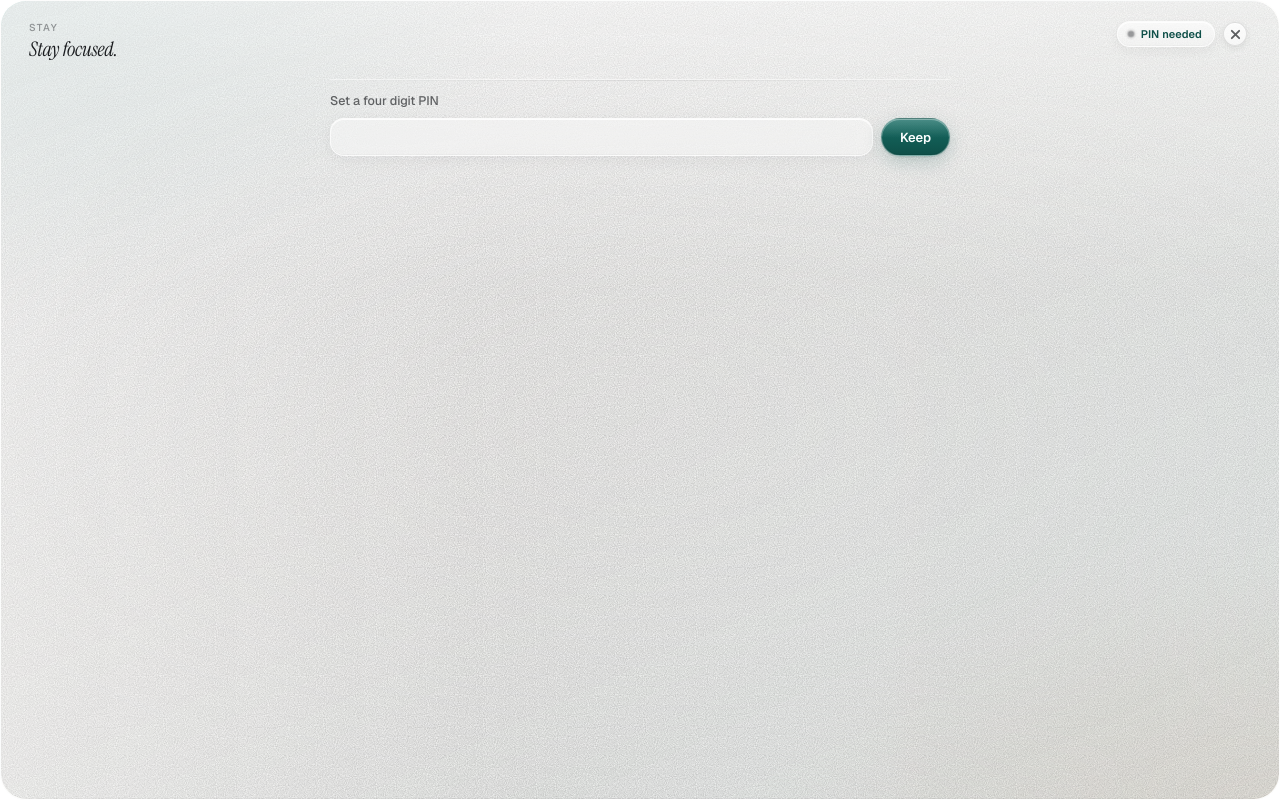
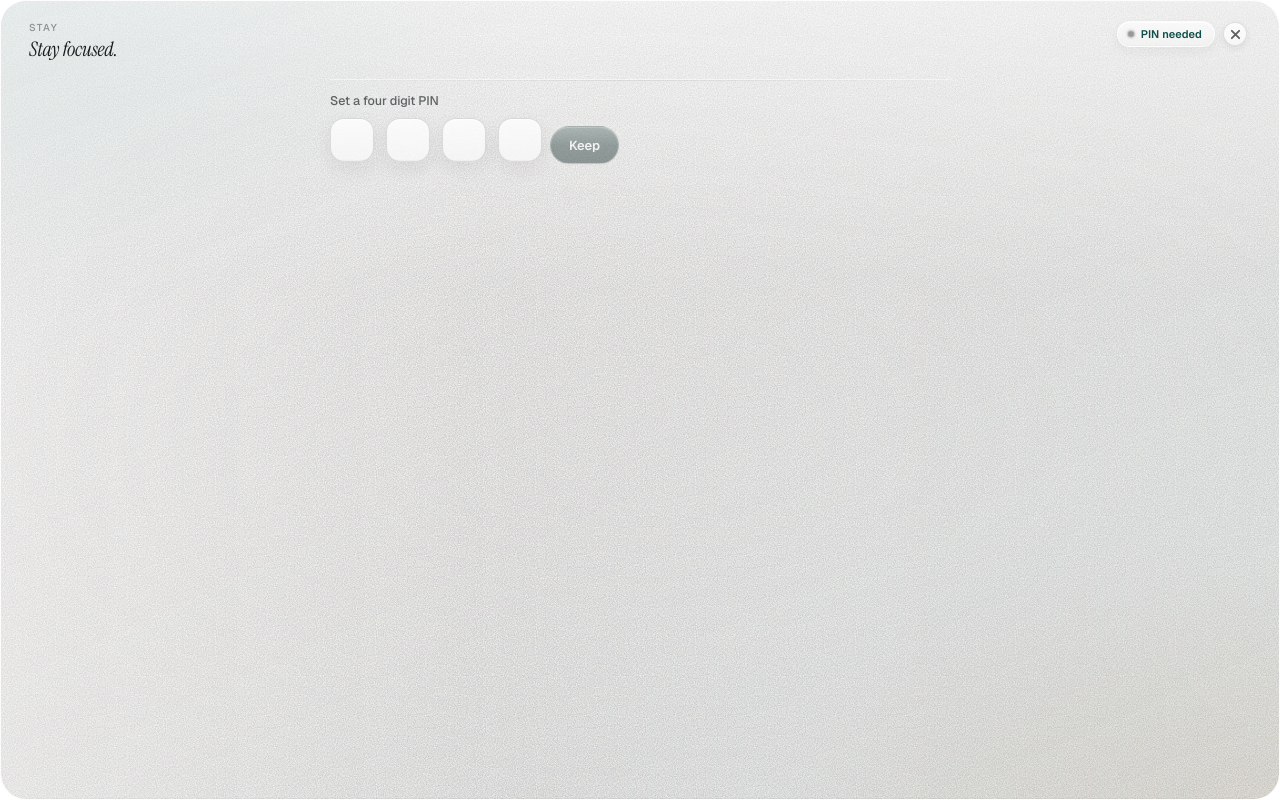
Before and after one commit to avatarneil/Stay, a React (Vite) app in the folder apps/desktop/: page / in a window 1280 px wide. Built offline with nearby package versions, Linux system fonts and the light colour scheme.

Commit message:
fix: make PIN entry feel like a PIN input (#11)

```diff
--- a/apps/desktop/src/styles.css
+++ b/apps/desktop/src/styles.css
@@ -187,6 +187,134 @@ input:focus {
 
 input[aria-invalid="true"] {
   border-color: rgba(168, 58, 45, 0.5);
+}
+
+.pin-code-field {
+  display: grid;
+  min-width: 0;
+  gap: 9px;
+}
+
+.pin-code-field label {
+  margin-bottom: 0;
+}
+
+.pin-code-input {
+  position: relative;
+  width: 212px;
+  max-width: 100%;
+  height: 46px;
+  -webkit-app-region: no-drag;
+  cursor: text;
+}
+
+.pin-code-control {
+  position: absolute;
+  inset: 0;
+  z-index: 2;
+  width: 100%;
+  height: 100%;
+  padding: 0;
+  border: 0;
+  border-radius: var(--radius-control);
+  color: transparent;
+  caret-color: transparent;
+  background: transparent;
+  box-shadow: none;
+  letter-spacing: 0;
+  backdrop-filter: none;
+  -webkit-backdrop-filter: none;
+}
+
+.pin-code-control:focus {
+  border: 0;
+  background: transparent;
+  box-shadow: none;
+}
+
+.pin-code-control:focus-visible {
+  outline: none;
+}
+
+.pin-code-slots {
+  display: grid;
+  grid-template-columns: repeat(4, 44px);
+  justify-content: start;
+  gap: 12px;
+  width: 100%;
+  height: 100%;
+}
+
+.pin-code-slot {
+  display: grid;
+  min-width: 0;
+  place-items: center;
+  aspect-ratio: 1;
+  border: 0.5px solid rgba(26, 28, 31, 0.13);
+  border-radius: var(--radius-control);
+  background:
+    linear-gradient(180deg, rgba(255, 255, 255, 0.7), rgba(255, 255, 255, 0.32)),
+    rgba(255, 255, 255, 0.4);
+  box-shadow:
+    0 1px 0 rgba(255, 255, 255, 0.86) inset,
+    0 -0.5px 0 rgba(26, 28, 31, 0.05) inset,
+    0 7px 18px rgba(26, 28, 31, 0.08);
+  backdrop-filter: blur(20px) saturate(1.5);
+  -webkit-backdrop-filter: blur(20px) saturate(1.5);
+  transition:
+    border-color 160ms ease,
+    background 200ms ease,
+    box-shadow 200ms ease,
+    transform 160ms ease;
+}
+
+.pin-code-slot::before {
+  width: 10px;
+  height: 10px;
+  border-radius: 999px;
+  background: var(--accent-deep);
+  box-shadow: 0 0 0 3px rgba(23, 109, 101, 0.12);
+  opacity: 0;
+  transform: scale(0.72);
+  content: "";
+  transition:
+    opacity 140ms ease,
+    transform 160ms cubic-bezier(0.2, 0.7, 0.2, 1);
+}
+
+.pin-code-slot-filled::before {
+  opacity: 1;
+  transform: scale(1);
+}
+
+.pin-code-slot-filled {
+  border-color: rgba(23, 109, 101, 0.28);
+  background:
+    linear-gradient(180deg, rgba(255, 255, 255, 0.74), rgba(23, 109, 101, 0.12)),
+    rgba(255, 255, 255, 0.42);
+}
+
+.pin-code-input:focus-within .pin-code-slot {
+  border-color: rgba(23, 109, 101, 0.24);
+  background: rgba(255, 255, 255, 0.56);
+}
+
+.pin-code-input:focus-within .pin-code-slot-active {
+  border-color: rgba(23, 109, 101, 0.5);
+  box-shadow:
+    0 1px 0 rgba(255, 255, 255, 0.94) inset,
+    0 0 0 3px rgba(23, 109, 101, 0.12),
+    0 7px 18px rgba(26, 28, 31, 0.07);
+  transform: translateY(-1px);
+}
+
+.pin-code-input[data-invalid="true"] .pin-code-slot {
+  border-color: rgba(168, 58, 45, 0.5);
+}
+
+.pin-code-input[data-invalid="true"] .pin-code-slot::before {
+  background: var(--danger);
+  box-shadow: 0 0 0 3px rgba(168, 58, 45, 0.12);
 }
 
 /* ---------- Shell ---------- */
@@ -631,6 +759,12 @@ label {
   align-items: center;
 }
 
+.control-row.pin-entry-row {
+  grid-template-columns: auto auto;
+  justify-content: start;
+  align-items: end;
+}
+
 .action-row {
   grid-template-columns: auto auto;
   justify-content: start;
@@ -774,6 +908,16 @@ label {
   input {
     height: 34px;
   }
+
+  .pin-code-input {
+    width: 188px;
+    height: 42px;
+  }
+
+  .pin-code-slots {
+    grid-template-columns: repeat(4, 40px);
+    gap: 9px;
+  }
 }
 
 @media (max-width: 360px) {
@@ -786,6 +930,14 @@ label {
   .brand-strip,
   .control-row {
     grid-template-columns: 1fr;
+  }
+
+  .pin-code-input {
+    width: 100%;
+  }
+
+  .pin-code-slots {
+    grid-template-columns: repeat(4, minmax(0, 1fr));
   }
 
   .status-pill {
@@ -883,6 +1035,49 @@ label {
   input:focus {
     border-color: rgba(95, 199, 188, 0.5);
     background: rgba(255, 255, 255, 0.08);
+    box-shadow:
+      0 1px 0 rgba(255, 255, 255, 0.08) inset,
+      0 0 0 3px rgba(95, 199, 188, 0.18);
+  }
+
+  .pin-code-control,
+  .pin-code-control:focus {
+    color: transparent;
+    background: transparent;
+    box-shadow: none;
+  }
+
+  .pin-code-slot {
+    border-color: rgba(255, 255, 255, 0.26);
+    background:
+      linear-gradient(180deg, rgba(255, 255, 255, 0.13), rgba(255, 255, 255, 0.05)),
+      rgba(255, 255, 255, 0.05);
+    box-shadow:
+      0 1px 0 rgba(255, 255, 255, 0.06) inset,
+      0 8px 18px rgba(0, 0, 0, 0.28);
+  }
+
+  .pin-code-slot::before {
+    background: #d7fffb;
+    box-shadow:
+      0 0 0 3px rgba(95, 199, 188, 0.18),
+      0 0 10px rgba(95, 199, 188, 0.45);
+  }
+
+  .pin-code-slot-filled {
+    border-color: rgba(95, 199, 188, 0.56);
+    background:
+      linear-gradient(180deg, rgba(95, 199, 188, 0.22), rgba(95, 199, 188, 0.08)),
+      rgba(255, 255, 255, 0.06);
+  }
+
+  .pin-code-input:focus-within .pin-code-slot {
+    border-color: rgba(95, 199, 188, 0.28);
+    background: rgba(255, 255, 255, 0.08);
+  }
+
+  .pin-code-input:focus-within .pin-code-slot-active {
+    border-color: rgba(95, 199, 188, 0.5);
     box-shadow:
       0 1px 0 rgba(255, 255, 255, 0.08) inset,
       0 0 0 3px rgba(95, 199, 188, 0.18);
@@ -1043,4 +1238,9 @@ label {
   input {
     transition: none;
   }
+
+  .pin-code-slot,
+  .pin-code-slot::before {
+    transition: none;
+  }
 }
--- a/apps/desktop/src/ui/LockScreen.tsx
+++ b/apps/desktop/src/ui/LockScreen.tsx
@@ -1,7 +1,8 @@
 import { FormEvent, useState } from "react";
 import type { GuardView } from "../types";
 import { windowLabel } from "../types";
-import { cleanPinInput } from "./pinInput";
+import { PinCodeInput } from "./PinCodeInput";
+import { isCompletePin } from "./pinInput";
 
 type LockedView = Extract<GuardView, { mode: "locked" }>;
 
@@ -17,6 +18,10 @@ export function LockScreen({ view, error, onSubmit }: LockScreenProps) {
 
   async function handleSubmit(event: FormEvent<HTMLFormElement>) {
     event.preventDefault();
+    if (!isCompletePin(pin)) {
+      return;
+    }
+
     const accepted = await onSubmit(pin);
     if (accepted) {
       setPin("");
@@ -32,19 +37,17 @@ export function LockScreen({ view, error, onSubmit }: LockScreenProps) {
         {view.focused.title ? `: ${windowLabel(view.focused)}` : ""}
       </p>
       <form className="unlock-form" noValidate onSubmit={handleSubmit}>
-        <div className="control-row">
-          <input
-            aria-label="Unlock PIN"
-            inputMode="numeric"
-            maxLength={4}
-            pattern="[0-9]{4}"
-            autoComplete="off"
+        <div className="control-row pin-entry-row">
+          <PinCodeInput
+            ariaLabel="Unlock PIN"
             value={pin}
-            aria-invalid={Boolean(visibleError)}
-            aria-describedby={visibleError ? "unlock-error" : undefined}
-            onChange={(event) => setPin(cleanPinInput(event.currentTarget.value))}
+            error={visibleError}
+            errorId="unlock-error"
+            onChange={setPin}
           />
-          <button type="submit">Open</button>
+          <button type="submit" disabled={!isCompletePin(pin)}>
+            Open
+          </button>
         </div>
       </form>
       <p id="unlock-error" className="error-line" role="status">
--- /dev/null
+++ b/apps/desktop/src/ui/PinCodeInput.tsx
@@ -0,0 +1,71 @@
+import { ChangeEvent, useId, useRef } from "react";
+import { cleanPinInput, pinLength } from "./pinInput";
+
+type PinCodeInputProps = {
+  id?: string;
+  label?: string;
+  ariaLabel?: string;
+  value: string;
+  error: string | null;
+  errorId?: string;
+  onChange(value: string): void;
+};
+
+export function PinCodeInput({
+  id,
+  label,
+  ariaLabel,
+  value,
+  error,
+  errorId,
+  onChange,
+}: PinCodeInputProps) {
+  const generatedId = useId();
+  const inputRef = useRef<HTMLInputElement>(null);
+  const inputId = id ?? generatedId;
+  const slots = Array.from({ length: pinLength }, (_, index) => value[index] ?? "");
+  const activeSlotIndex = Math.min(value.length, pinLength - 1);
+
+  function handleChange(event: ChangeEvent<HTMLInputElement>) {
+    onChange(cleanPinInput(event.currentTarget.value));
+  }
+
+  function focusInput() {
+    inputRef.current?.focus();
+  }
+
+  return (
+    <div className="pin-code-field">
+      {label ? <label htmlFor={inputId}>{label}</label> : null}
+      <div className="pin-code-input" data-invalid={Boolean(error)} onClick={focusInput}>
+        <input
+          ref={inputRef}
+          id={inputId}
+          className="pin-code-control"
+          aria-label={ariaLabel}
+          inputMode="numeric"
+          maxLength={pinLength}
+          pattern="[0-9]{4}"
+          autoComplete="off"
+          value={value}
+          aria-invalid={Boolean(error)}
+          aria-describedby={error ? errorId : undefined}
+          onChange={handleChange}
+        />
+        <div className="pin-code-slots" aria-hidden="true">
+          {slots.map((slot, index) => {
+            const classes = [
+              "pin-code-slot",
+              slot ? "pin-code-slot-filled" : null,
+              index === activeSlotIndex ? "pin-code-slot-active" : null,
+            ]
+              .filter(Boolean)
+              .join(" ");
+
+            return <span key={index} className={classes} />;
+          })}
+        </div>
+      </div>
+    </div>
+  );
+}
--- a/apps/desktop/src/ui/PinSetup.tsx
+++ b/apps/desktop/src/ui/PinSetup.tsx
@@ -1,5 +1,6 @@
 import { FormEvent, useState } from "react";
-import { cleanPinInput } from "./pinInput";
+import { PinCodeInput } from "./PinCodeInput";
+import { isCompletePin } from "./pinInput";
 
 type PinSetupProps = {
   error: string | null;
@@ -11,6 +12,10 @@ export function PinSetup({ error, onSave }: PinSetupProps) {
 
   async function handleSubmit(event: FormEvent<HTMLFormElement>) {
     event.preventDefault();
+    if (!isCompletePin(pin)) {
+      return;
+    }
+
     const saved = await onSave(pin);
     if (saved) {
       setPin("");
@@ -19,20 +24,18 @@ export function PinSetup({ error, onSave }: PinSetupProps) {
 
   return (
     <form className="pin-setup mode-panel" noValidate onSubmit={handleSubmit}>
-      <label htmlFor="setup-pin">Set a four digit PIN</label>
-      <div className="control-row">
-        <input
+      <div className="control-row pin-entry-row">
+        <PinCodeInput
           id="setup-pin"
-          inputMode="numeric"
-          maxLength={4}
-          pattern="[0-9]{4}"
-          autoComplete="off"
+          label="Set a four digit PIN"
           value={pin}
-          aria-invalid={Boolean(error)}
-          aria-describedby={error ? "setup-error" : undefined}
-          onChange={(event) => setPin(cleanPinInput(event.currentTarget.value))}
+          error={error}
+          errorId="setup-error"
+          onChange={setPin}
         />
-        <button type="submit">Keep</button>
+        <button type="submit" disabled={!isCompletePin(pin)}>
+          Keep
+        </button>
       </div>
       <p id="setup-error" className="error-line" role="status">
         {error}
--- a/apps/desktop/src/ui/pinInput.ts
+++ b/apps/desktop/src/ui/pinInput.ts
@@ -1,3 +1,9 @@
+export const pinLength = 4;
+
 export function cleanPinInput(value: string): string {
-  return value.replace(/\D/g, "").slice(0, 4);
+  return value.replace(/\D/g, "").slice(0, pinLength);
 }
+
+export function isCompletePin(value: string): boolean {
+  return value.length === pinLength;
+}
```
Also changed, not shown: 6 other files (tests, documents, lock files or other folders).
